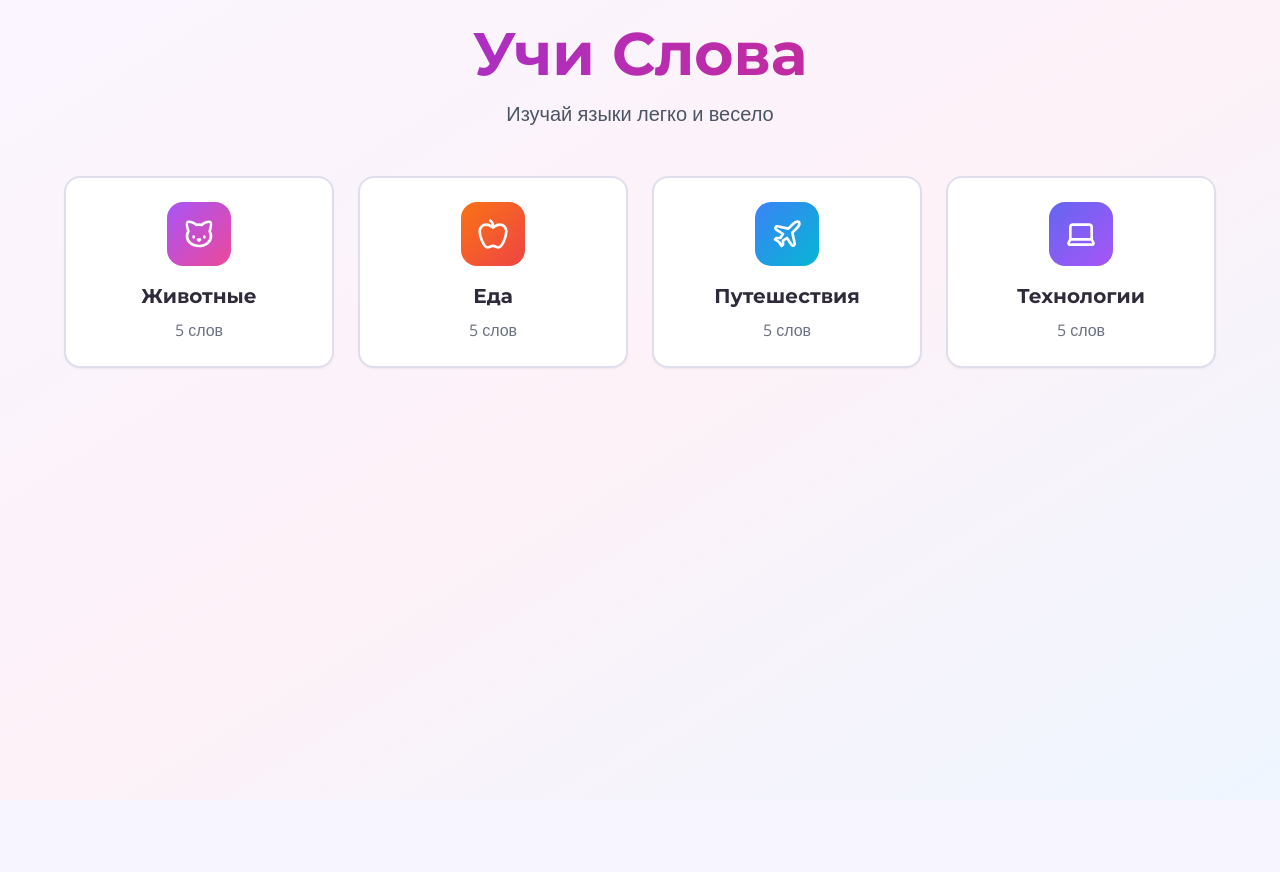
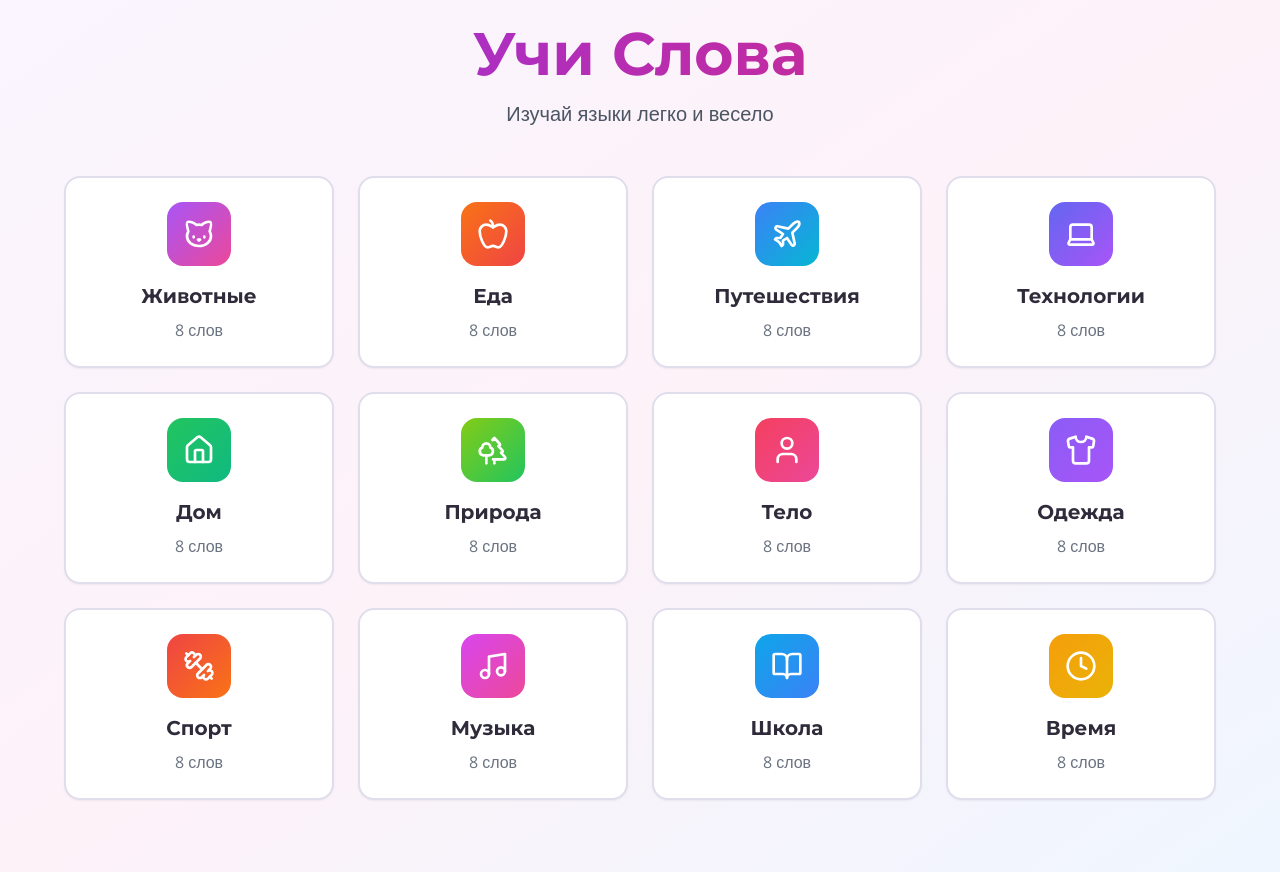
Before and after one commit to pr-poehali-dev/language-learning-app, a React (Vite) app: page / in a window 1280 px wide. Before the commit the page ends 800 px from the top, so only its background shows below. Built offline with nearby package versions, Linux system fonts and the light colour scheme.

Commit message:
feat: добавлена категоризация слов

```diff
--- a/src/pages/Index.tsx
+++ b/src/pages/Index.tsx
@@ -22,6 +22,14 @@ const categories: Category[] = [
   { id: 'food', name: 'Еда', icon: 'Apple', gradient: 'from-orange-500 to-red-500' },
   { id: 'travel', name: 'Путешествия', icon: 'Plane', gradient: 'from-blue-500 to-cyan-500' },
   { id: 'tech', name: 'Технологии', icon: 'Laptop', gradient: 'from-indigo-500 to-purple-500' },
+  { id: 'home', name: 'Дом', icon: 'Home', gradient: 'from-green-500 to-emerald-500' },
+  { id: 'nature', name: 'Природа', icon: 'Trees', gradient: 'from-lime-500 to-green-500' },
+  { id: 'body', name: 'Тело', icon: 'User', gradient: 'from-rose-500 to-pink-500' },
+  { id: 'clothes', name: 'Одежда', icon: 'Shirt', gradient: 'from-violet-500 to-purple-500' },
+  { id: 'sport', name: 'Спорт', icon: 'Dumbbell', gradient: 'from-red-500 to-orange-500' },
+  { id: 'music', name: 'Музыка', icon: 'Music', gradient: 'from-fuchsia-500 to-pink-500' },
+  { id: 'school', name: 'Школа', icon: 'BookOpen', gradient: 'from-sky-500 to-blue-500' },
+  { id: 'time', name: 'Время', icon: 'Clock', gradient: 'from-amber-500 to-yellow-500' },
 ];
 
 const wordsData: Record<string, Word[]> = {
@@ -31,6 +39,9 @@ const wordsData: Record<string, Word[]> = {
     { word: 'Bird', translation: 'Птица', category: 'animals' },
     { word: 'Fish', translation: 'Рыба', category: 'animals' },
     { word: 'Lion', translation: 'Лев', category: 'animals' },
+    { word: 'Elephant', translation: 'Слон', category: 'animals' },
+    { word: 'Mouse', translation: 'Мышь', category: 'animals' },
+    { word: 'Horse', translation: 'Лошадь', category: 'animals' },
   ],
   food: [
     { word: 'Apple', translation: 'Яблоко', category: 'food' },
@@ -38,6 +49,9 @@ const wordsData: Record<string, Word[]> = {
     { word: 'Cheese', translation: 'Сыр', category: 'food' },
     { word: 'Coffee', translation: 'Кофе', category: 'food' },
     { word: 'Water', translation: 'Вода', category: 'food' },
+    { word: 'Milk', translation: 'Молоко', category: 'food' },
+    { word: 'Egg', translation: 'Яйцо', category: 'food' },
+    { word: 'Sugar', translation: 'Сахар', category: 'food' },
   ],
   travel: [
     { word: 'Airport', translation: 'Аэропорт', category: 'travel' },
@@ -45,6 +59,9 @@ const wordsData: Record<string, Word[]> = {
     { word: 'Ticket', translation: 'Билет', category: 'travel' },
     { word: 'Map', translation: 'Карта', category: 'travel' },
     { word: 'Train', translation: 'Поезд', category: 'travel' },
+    { word: 'Bus', translation: 'Автобус', category: 'travel' },
+    { word: 'Passport', translation: 'Паспорт', category: 'travel' },
+    { word: 'Luggage', translation: 'Багаж', category: 'travel' },
   ],
   tech: [
     { word: 'Computer', translation: 'Компьютер', category: 'tech' },
@@ -52,6 +69,89 @@ const wordsData: Record<string, Word[]> = {
     { word: 'Internet', translation: 'Интернет', category: 'tech' },
     { word: 'Keyboard', translation: 'Клавиатура', category: 'tech' },
     { word: 'Screen', translation: 'Экран', category: 'tech' },
+    { word: 'Mouse', translation: 'Мышка', category: 'tech' },
+    { word: 'Cable', translation: 'Кабель', category: 'tech' },
+    { word: 'Battery', translation: 'Батарея', category: 'tech' },
+  ],
+  home: [
+    { word: 'Table', translation: 'Стол', category: 'home' },
+    { word: 'Chair', translation: 'Стул', category: 'home' },
+    { word: 'Door', translation: 'Дверь', category: 'home' },
+    { word: 'Window', translation: 'Окно', category: 'home' },
+    { word: 'Bed', translation: 'Кровать', category: 'home' },
+    { word: 'Lamp', translation: 'Лампа', category: 'home' },
+    { word: 'Mirror', translation: 'Зеркало', category: 'home' },
+    { word: 'Carpet', translation: 'Ковёр', category: 'home' },
+  ],
+  nature: [
+    { word: 'Tree', translation: 'Дерево', category: 'nature' },
+    { word: 'Flower', translation: 'Цветок', category: 'nature' },
+    { word: 'Sun', translation: 'Солнце', category: 'nature' },
+    { word: 'Moon', translation: 'Луна', category: 'nature' },
+    { word: 'Star', translation: 'Звезда', category: 'nature' },
+    { word: 'River', translation: 'Река', category: 'nature' },
+    { word: 'Mountain', translation: 'Гора', category: 'nature' },
+    { word: 'Forest', translation: 'Лес', category: 'nature' },
+  ],
+  body: [
+    { word: 'Head', translation: 'Голова', category: 'body' },
+    { word: 'Hand', translation: 'Рука', category: 'body' },
+    { word: 'Leg', translation: 'Нога', category: 'body' },
+    { word: 'Eye', translation: 'Глаз', category: 'body' },
+    { word: 'Ear', translation: 'Ухо', category: 'body' },
+    { word: 'Nose', translation: 'Нос', category: 'body' },
+    { word: 'Mouth', translation: 'Рот', category: 'body' },
+    { word: 'Heart', translation: 'Сердце', category: 'body' },
+  ],
+  clothes: [
+    { word: 'Shirt', translation: 'Рубашка', category: 'clothes' },
+    { word: 'Pants', translation: 'Штаны', category: 'clothes' },
+    { word: 'Dress', translation: 'Платье', category: 'clothes' },
+    { word: 'Shoes', translation: 'Обувь', category: 'clothes' },
+    { word: 'Hat', translation: 'Шапка', category: 'clothes' },
+    { word: 'Jacket', translation: 'Куртка', category: 'clothes' },
+    { word: 'Socks', translation: 'Носки', category: 'clothes' },
+    { word: 'Gloves', translation: 'Перчатки', category: 'clothes' },
+  ],
+  sport: [
+    { word: 'Ball', translation: 'Мяч', category: 'sport' },
+    { word: 'Run', translation: 'Бежать', category: 'sport' },
+    { word: 'Jump', translation: 'Прыгать', category: 'sport' },
+    { word: 'Swim', translation: 'Плавать', category: 'sport' },
+    { word: 'Goal', translation: 'Гол', category: 'sport' },
+    { word: 'Team', translation: 'Команда', category: 'sport' },
+    { word: 'Win', translation: 'Победа', category: 'sport' },
+    { word: 'Game', translation: 'Игра', category: 'sport' },
+  ],
+  music: [
+    { word: 'Song', translation: 'Песня', category: 'music' },
+    { word: 'Piano', translation: 'Пианино', category: 'music' },
+    { word: 'Guitar', translation: 'Гитара', category: 'music' },
+    { word: 'Drum', translation: 'Барабан', category: 'music' },
+    { word: 'Voice', translation: 'Голос', category: 'music' },
+    { word: 'Note', translation: 'Нота', category: 'music' },
+    { word: 'Concert', translation: 'Концерт', category: 'music' },
+    { word: 'Dance', translation: 'Танец', category: 'music' },
+  ],
+  school: [
+    { word: 'Book', translation: 'Книга', category: 'school' },
+    { word: 'Pen', translation: 'Ручка', category: 'school' },
+    { word: 'Pencil', translation: 'Карандаш', category: 'school' },
+    { word: 'Teacher', translation: 'Учитель', category: 'school' },
+    { word: 'Student', translation: 'Ученик', category: 'school' },
+    { word: 'Lesson', translation: 'Урок', category: 'school' },
+    { word: 'Homework', translation: 'Домашка', category: 'school' },
+    { word: 'Test', translation: 'Тест', category: 'school' },
+  ],
+  time: [
+    { word: 'Day', translation: 'День', category: 'time' },
+    { word: 'Night', translation: 'Ночь', category: 'time' },
+    { word: 'Morning', translation: 'Утро', category: 'time' },
+    { word: 'Evening', translation: 'Вечер', category: 'time' },
+    { word: 'Hour', translation: 'Час', category: 'time' },
+    { word: 'Minute', translation: 'Минута', category: 'time' },
+    { word: 'Week', translation: 'Неделя', category: 'time' },
+    { word: 'Year', translation: 'Год', category: 'time' },
   ],
 };
 
```
